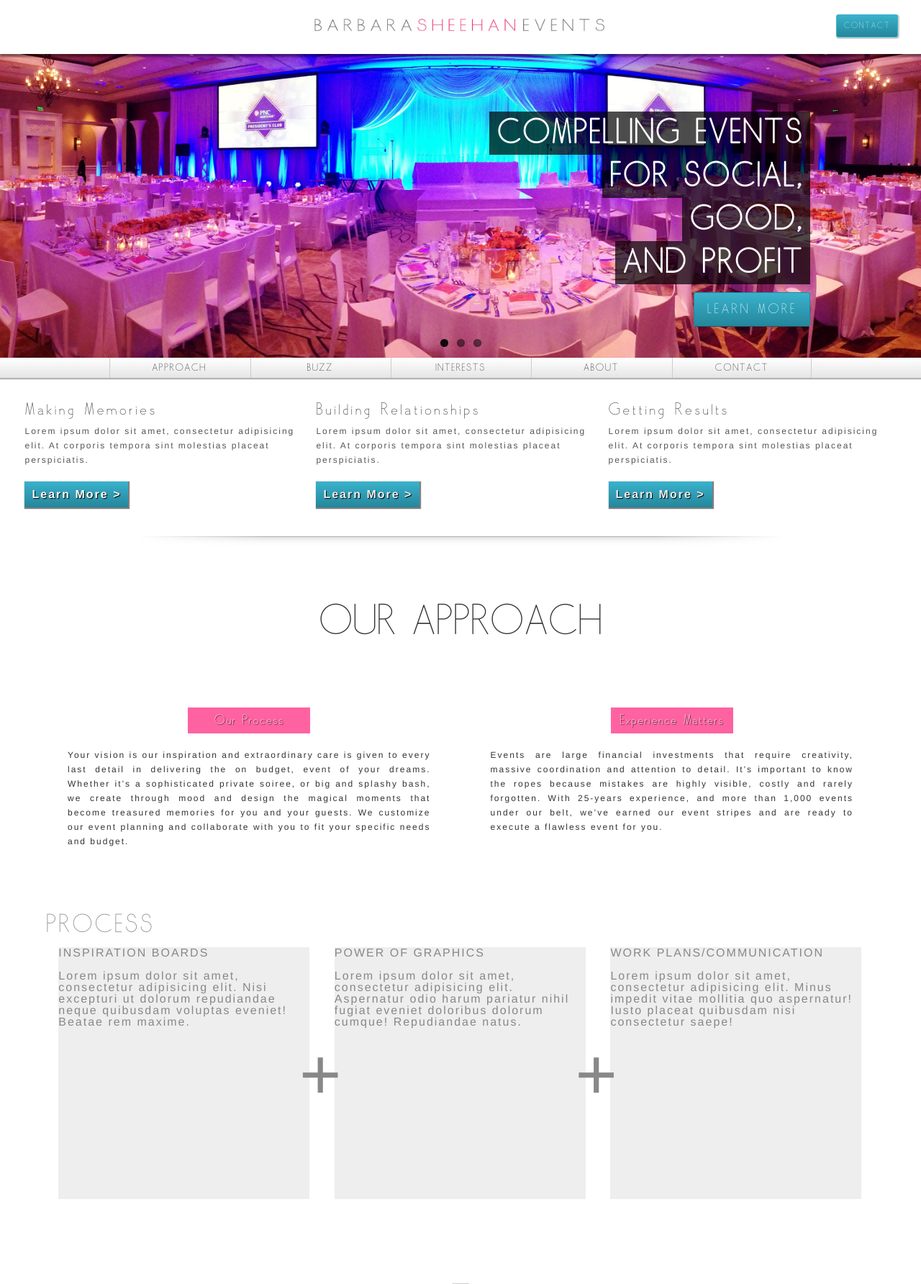
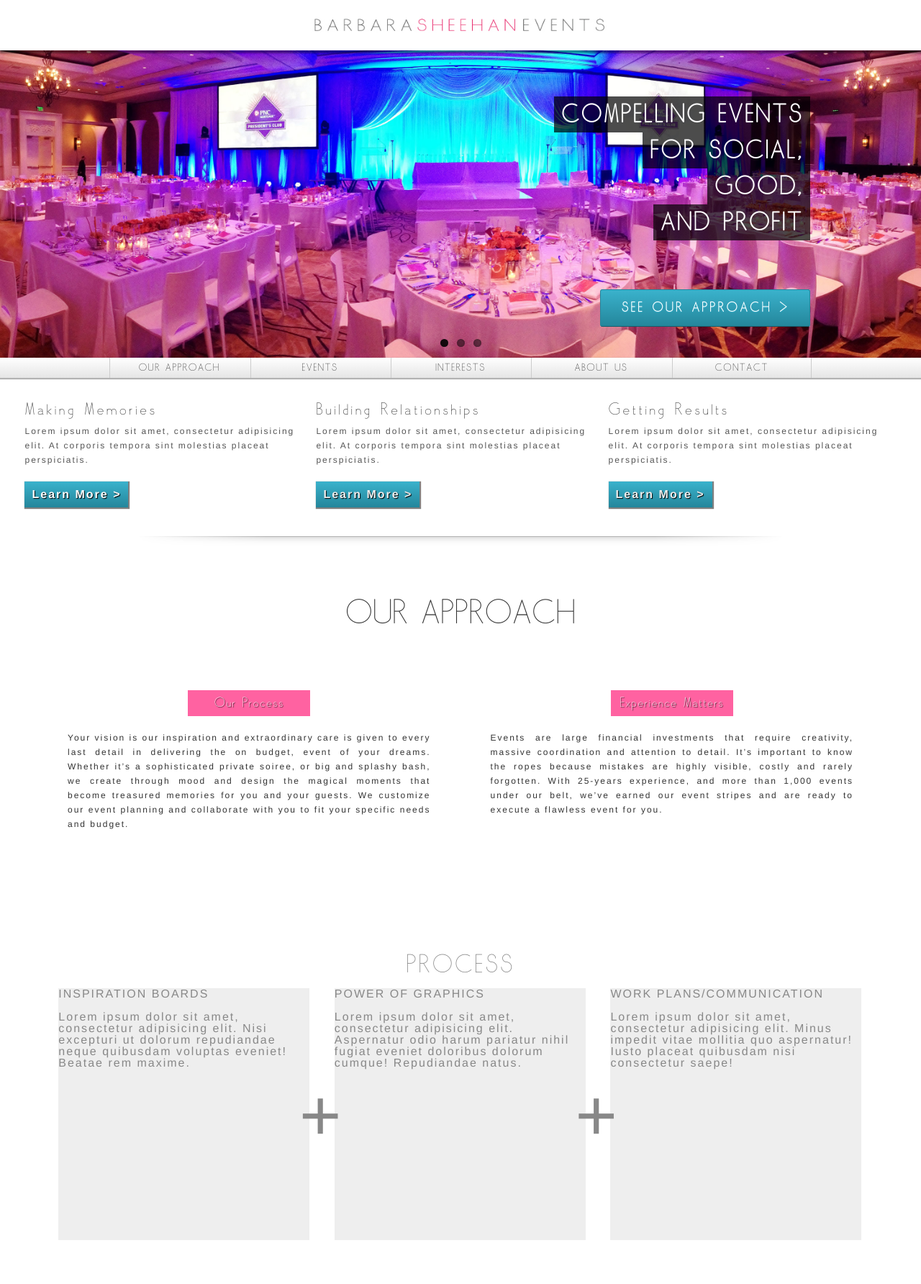
Before and after one commit to brandonpweiss/Barbara-Sheehan-Events, a PHP site: page / in a window 1280 px wide. Shown: the top 1784 px of the page at 72% size. Run offline with PHP 8.4, Linux system fonts and the light colour scheme; some libraries are stand-ins or nearby versions.

Commit message:
style changes
mostly style changes

```diff
--- a/index.html
+++ b/index.html
@@ -55,7 +55,7 @@ $(function() {
 
 		// if we've scrolled more than the navigation, change its position to fixed to stick to top, otherwise change it back to relative
 		if ((scroll_top > dist_to_nav)&&($(window).width() > 640)) {
-			$('#sticky_navigation').css({ 'position': 'fixed', 'top':75, 'left':0, 'z-index':999});
+			$('#sticky_navigation').css({ 'position': 'fixed', 'top':65, 'left':0, 'z-index':999});
 		} else {
 			$('#sticky_navigation').css({ 'position': 'relative', 'top':0, 'left':0 });
 		}
@@ -82,7 +82,6 @@ $(function() {
 	<header>
 		<div class="content">
 		<a href="#" id="top"><img src="images/FinalLogo.jpg" id="logo" alt="Barbara Sheehan Events"></a>
-		<a href="#" id="contactButton" class="button">CONTACT</a>
 		</div>
 	</header>
 	<section id="carousel">
@@ -107,7 +106,7 @@ $(function() {
 		</div>
 
 		<a href="#" id="learnmore" class="outline">
-		<div class="clean-gray">LEARN MORE</div>
+		<div class="clean-gray">SEE OUR APPROACH ></div>
 		</a>
 		</div>
 	</section>
@@ -116,10 +115,10 @@ $(function() {
 		<div id="sticky_navigation">
 			<nav>
 				<ul>
-					<li><a href="#" id="navapproach">APPROACH</a></li>
-					<li><a href="#" id="navbuzz">BUZZ</a></li>
+					<li><a href="#" id="navapproach">OUR APPROACH</a></li>
+					<li><a href="#" id="navevents">EVENTS</a></li>
 					<li><a href="#" id="navinterests">INTERESTS</a></li>
-					<li><a href="#" id="navabout">ABOUT</a></li>
+					<li><a href="#" id="navabout">ABOUT US</a></li>
 					<li><a href="#" id="navcontact">CONTACT</a></li>
 				</ul>
 			</nav>
@@ -169,18 +168,15 @@ $(function() {
 	</section>
 		<a name="approach" class="aa"></a>
 <div class="shadow" id="shadowone"></div>
-
-
 	<section id="process">
-
 		<h1>OUR APPROACH</h1>
 		<div class="content clearfix">
-			<div class="box left">
+			<div class="box left clearfix">
 				<h2>Our Process</h2>
 				<p>Your vision is our inspiration and extraordinary care is given to every last detail in delivering the on budget, event of your dreams.  Whether it’s a sophisticated private soiree, or big and splashy bash, we create through mood and design the magical moments that become treasured memories for you and your guests.  We customize our event planning and collaborate with you to fit your specific needs and budget.
 </p>
 			</div>
-			<div class="box right">
+			<div class="box right clearfix">
 				<h2>Experience Matters</h2>
 				<p>Events are large financial investments that require creativity, massive coordination and attention to detail.   It’s important to know the ropes because mistakes are highly visible, costly and rarely forgotten.  With 25-years experience, and more than 1,000 events under our belt, we’ve earned our event stripes and are ready to execute a flawless event for you.</p>
 			</div>
@@ -202,10 +198,13 @@ $(function() {
 			</div>
 		</article>
 		<div class="shadow" id="shadowTwo"></div>
+		<a name="events" class="aa"></a>
 		<article id="gatherings">
+			<h2>OUR EVENTS</h2>
+			<p>Lorem ipsum dolor sit amet, consectetur adipisicing elit. Eveniet at labore accusamus nihil eius quisquam fuga sunt enim earum perferendis.</p>
 			<div class="gatheringsFor clearfix" id="social">
-				<div class="content">
-				<h3>SOCIAL</h3>
+				<div class="content clearfix">
+				<h3>Social</h3>
 				<div class="polaroid">
 				<img src="images/social2.jpg" alt="">
 				</div>
@@ -220,12 +219,12 @@ $(function() {
 			</div>
 
 		<div class="gatheringsFor clearfix" id="good">
-			<div class="content">
+			<div class="content clearfix">
 					<div class="polaroid2">
 						<img src="images/dancers.jpg" alt="">
 					</div>
 				<div class="right">
-				<h3>GOOD</h3>
+				<h3>Good</h3>
 					<ul>
 						<li>Lorem ipsum dolor sit amet, consectetur adipisicing elit. Laudantium eum.</li>
 						<li>Lorem ipsum dolor sit amet, consectetur adipisicing elit. Eligendi repellendus!</li>
@@ -237,8 +236,8 @@ $(function() {
 			</div>
 		</div>
 			<div class="gatheringsFor clearfix" id="profit">
-				<div class="content">
-				<h3>PROFIT</h3>
+				<div class="content clearfix">
+				<h3>Profit</h3>
 				<div class="polaroid3">
 				<img src="images/7.png" alt="">
 				</div>
@@ -255,7 +254,7 @@ $(function() {
 		</div>
 	</section>
 	<a name="buzz" class="aa"></a>
-	<section id="buzz">
+	<!--<section id="buzz">
 
 	<div class="content clearfix">
 
@@ -285,9 +284,10 @@ $(function() {
 		</div>
 
 	</div>
-		</section>
+		</section>-->
 				<a name="interests" class="aa"></a>
 	<section id="pinterest">
+		<h1>INTERESTS</h1>
 		<div class="center">
 			<script type="text/javascript">
 (function(d){
--- a/scroll.js
+++ b/scroll.js
@@ -16,6 +16,9 @@ $("#navapproach").click(function() {
 
 $("#navcontact").click(function() {
    scrollToAnchor('contact');
+});
+$("#navevents").click(function() {
+   scrollToAnchor('events');
 });
 
 $("#contactButton").click(function() {
--- a/style.css
+++ b/style.css
@@ -234,12 +234,12 @@ nav ul li a#navcontact{
 }
 #slogan{
 	display: inline-block;
-	font-size: 20px;
+	font-size: 40px;
 	letter-spacing: 4px;
 	color: #000;
 	font-family: 'skarpalt';
 	position: absolute;
-	top: 20%;
+	top: 15%;
 	right: 12%;
 	text-align: right;
 	z-index: 998;
@@ -249,7 +249,7 @@ nav ul li a#navcontact{
 	color: #FFFFFF;
 	background: rgba(1,1,1, .7);
 	display: inline-block;
-	font-size: 40px;
+	font-size: 50px;
 	padding: 10px;
 	font-weight: bold;
 
@@ -321,12 +321,14 @@ color: #555555;
   border-bottom: 1px solid #155b6a;
   border-radius: 3px;
   color: #FFF;
+	line-height: 20px;
  font-family: 'skarpalt';
  letter-spacing: 4px;
   padding: 15px 5px 15px 5px;
   text-align: center;
+  font-weight:bold;
   text-shadow: 0 1px 0 #3ab2cc;
-  width: 150px;
+  width: 280px;
 }
 
   .clean-gray:hover {
@@ -594,11 +596,11 @@ transform: rotate(1deg);
 	padding: 60px 0px 60px 0px;
 	text-align: center;
 }
-#process h1{
+#process h1, #pinterest h1{
 	text-align: center;
 	color: #333;
 	 font-family: 'skarpalt';
-	font-size: 50px;
+	font-size: 40px;
 }
 .box{
 	margin-top: 60px;
@@ -626,6 +628,7 @@ transform: rotate(1deg);
 .tools{
 	clear:both;
 	text-align: left;
+	padding-top: 40px;
 }
 
 .plus{
@@ -659,16 +662,26 @@ transform: rotate(1deg);
 
 #process h3{
 	font-size: 30px;
-	margin-top: 40px;
-	display: inline-block;
+	margin-top: 80px;
 	clear:both;
 	font-family: 'skarpalt';
-	text-align: left;
+	text-align: center;
 	letter-spacing: 4px;
 }
 .gatheringsFor{
 	clear:both;
 }
+
+#gatherings h2{
+	font-size: 40px;
+	margin-top: 80px;
+	clear:both;
+	color: #000000;
+	font-family: 'skarpalt';
+	text-align: center;
+	letter-spacing: 4px;
+}
+
 #gatherings h3{
 	color: #FFF;
 	margin-bottom: 10px;
@@ -686,16 +699,19 @@ transform: rotate(1deg);
 	display: inline-block;
 	padding: 10px;
 	font-family: 'skarpalt';
-
-}
-.gatheringsFor .content{
-	padding: 50px;
-	padding-bottom: 100px;
-}
-
+}
+
+#gatherings p{
+	margin: 0 auto;
+	font-size: 14px;
+	margin-top: 10px;
+	margin-bottom: 100px;
+	width: 500px;
+	color: #999;
+}
 #gatherings{
 	padding-top: 100px;
-	padding-bottom: 100px;
+	padding-bottom: 0px;
 }
 .gatheringsFor ul{
 	list-style: outside;
@@ -741,6 +757,7 @@ clear:both;
 .gatheringsFor .content{
 	padding: 0px;
 	padding-bottom: 100px;
+	padding: 50px;
 	max-width: 1170px;
 }
 .gatheringsFor .polaroid img {
@@ -798,14 +815,14 @@ transform: rotate(1deg);
 //////////////////////////////////////////////////////////// */
 #pinterest{
 padding: 100px;
-background: #FFFFFF;
+background: #EEEEEE;
 }
 .center {
 	margin: 0 auto;
 	width:817px;
 }
 #about{
-	background: #EEEEEE;
+	background: #FFFFFF;
 	padding: 100px 0px 100px 0px;
 }
 #about h1{
@@ -1201,15 +1218,16 @@ a#toptop{
 	position: relative;
 	top: -100px;
 }
-<<<<<<< HEAD
-#navbttn {
-	display: none;
-}
-=======
-
->>>>>>> parent of e7355f3... nothing
 
 @media only screen and (min-width: 1441px){
+#slogan .trans{
+	color: #FFFFFF;
+	background: rgba(1,1,1, .7);
+	display: inline-block;
+	font-size: 60px;
+	padding: 10px;
+	font-weight: bold;
+}
 #banner{
 	min-height: 700px;
 }
@@ -1260,6 +1278,16 @@ a.outline{
 	position: relative;
 	top: 0px;
 	margin-left: 100px;
+}
+}
+@media only screen and (max-width: 1300px){
+	#slogan .trans{
+	color: #FFFFFF;
+	background: rgba(1,1,1, .7);
+	display: inline-block;
+	font-size: 30px;
+	padding: 10px;
+	font-weight: bold;
 }
 }
 @media only screen and (max-width: 1240px){
@@ -1332,7 +1360,9 @@ max-width: 50%;
 }
 
 @media only screen and (max-width: 1023px){
-
+#slogan {
+	top: 10%;
+}
 .gatheringsFor ul{
 	list-style: outside;
 }
@@ -1479,12 +1509,13 @@ width: 85%;
 }
 
 @media only screen and (max-width: 640px){
-<<<<<<< HEAD
 header {
 	height: 50px;
+		text-align: center;
 }
 #logo {
 	margin: 0;
+	display: inline-block;
 }
 nav ul li a{
 	width: 100%;
@@ -1502,7 +1533,6 @@ nav ul li a{
 #navbttn {
 	display: block;
 	background:url(images/nav-button.png) center center no-repeat;
-	background-color: #ff62a1;
 	background-size: 65% auto;
 	position: fixed;
 	top: 0;
@@ -1516,8 +1546,6 @@ nav ul li a{
 #slogan, a.outline {
 	display: none;
 }
-=======
->>>>>>> parent of e7355f3... nothing
 #contact .content{
 text-align: center;
 }
```
Also changed, not shown: images/nav-button.png, 1 other file.
